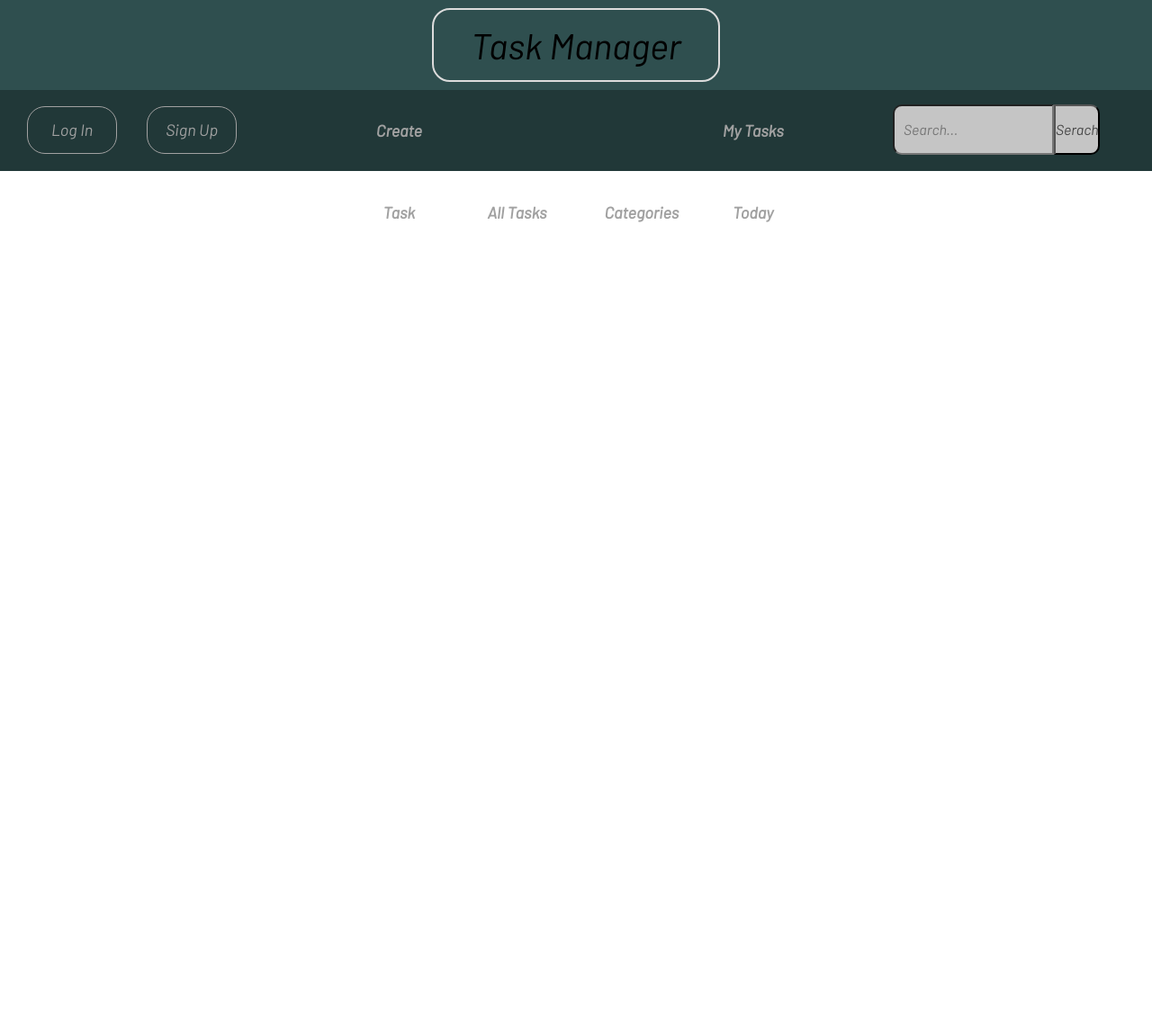
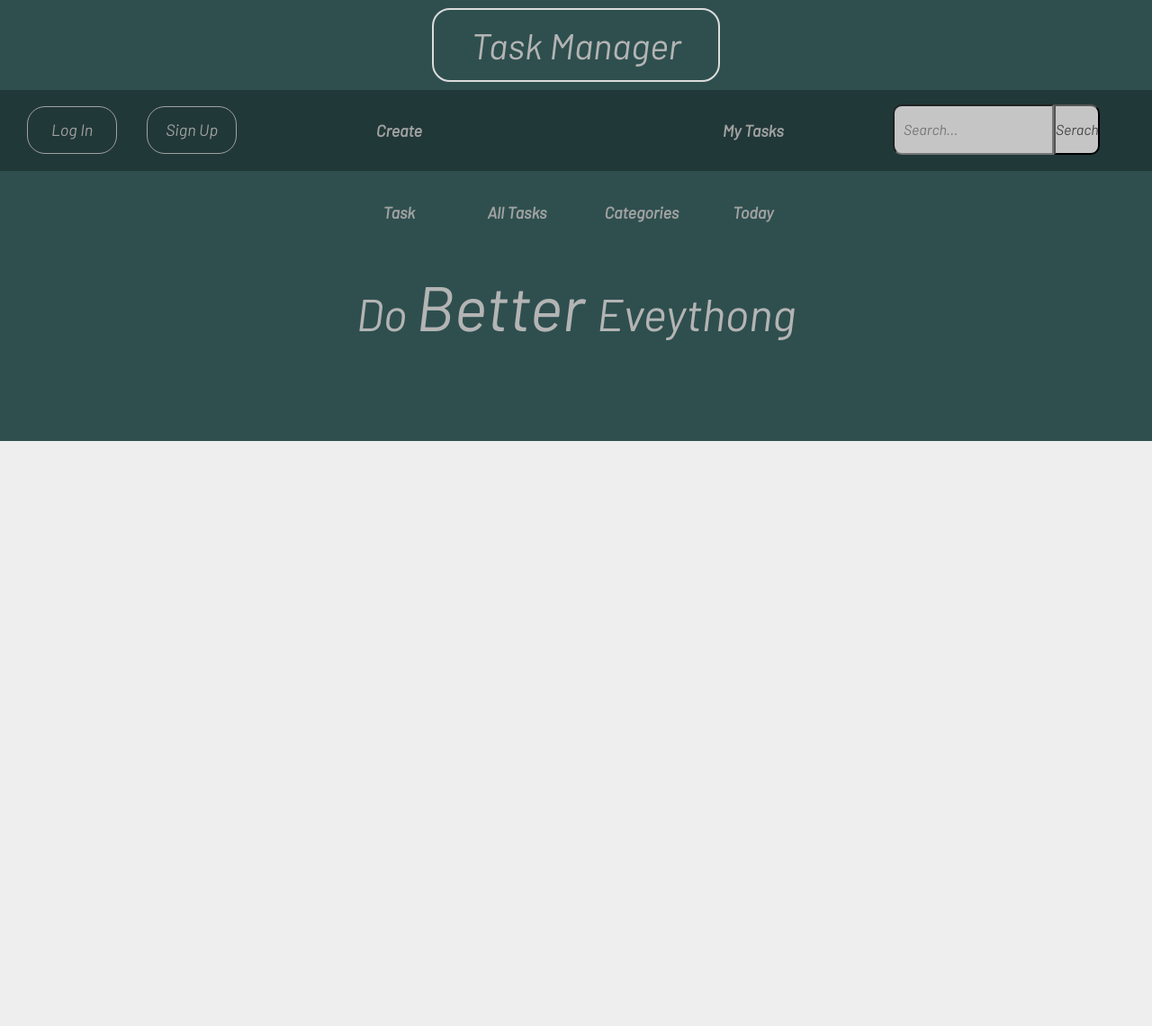
Before and after one commit to AliSamiee03/TaskManager, a Django app: page / in a window 1280 px wide. Shown: the whole page at 90% size. Before the commit the page ends 247 px from the top, so only its background shows below. Run offline with Django 5.2, Linux system fonts and the light colour scheme.

Commit message:
Complete Base template

```diff
--- a/static/css/base_style.css
+++ b/static/css/base_style.css
@@ -4,7 +4,8 @@
 }
 
 body {
-    font-family: 'Barlow-Italic'
+    font-family: 'Barlow-Italic';
+    overflow:hidden;
 }
 
 .navbar {
@@ -21,7 +22,33 @@ body {
     border: 2px solid gainsboro;
     border-radius: 20px;
     padding: 15px 40px;
-    color:black;
+    color:rgb(180, 180, 180);
+}
+
+
+#text-area {
+    height: 300px;
+    background-color: darkslategrey;
+    display: flex;
+    justify-content: center;
+    align-items: center;
+}
+
+.message > span {
+    font-size: 50px;
+    font-weight: 300;
+    color:rgb(180, 180, 180);
+}
+
+#special-text {
+    font-size: 70px;
+    font-weight: 500;
+}
+
+#special-text:hover {
+    text-decoration: underline;
+    font-weight: 900;
+    cursor: default;
 }
 
 .under-navbar {
@@ -155,3 +182,13 @@ search-form > #submit-button:hover {
     color:rgb(202, 202, 202);
     background-color: rgb(43, 43, 43);
 }
+
+.main-content {
+    height: 650px;
+    background-color: rgb(238, 238, 238);
+}
+
+footer {
+    background-color: dimgray;
+    height: 300px;
+}
--- a/templates/base.html
+++ b/templates/base.html
@@ -8,7 +8,7 @@
     <link href="https://cdn.jsdelivr.net/npm/bootstrap@5.3.3/dist/css/bootstrap.min.css" rel="stylesheet" integrity="sha384-QWTKZyjpPEjISv5WaRU9OFeRpok6YctnYmDr5pNlyT2bRjXh0JMhjY6hW+ALEwIH" crossorigin="anonymous">
     <link rel="stylesheet" href="{% static 'css/base_style.css' %}">
     <link rel="stylesheet" href="{% static 'css/reset.css' %}">
-    <title>TaskManager</title>
+    <title>{% block title %}  {% endblock %}</title>
 </head>
 <body>
     <div class="navbar">
@@ -53,5 +53,15 @@
             </div>
         </div>
     </div>
+    <section id="text-area">
+        <div class="message">
+            <span>Do   </span>
+            <span id="special-text">Better   </span>
+            <span>Eveythong </span>
+        </div>
+    </section>
+    <section class="main-content">
+        {% block content %} {% endblock %}
+    </section>
 </body>
 </html>
```
Also changed, not shown: static/images/slide1.jpeg (added), static/images/slide2.png (added), static/images/slide3.png (added), static/images/slide4.png (added).
